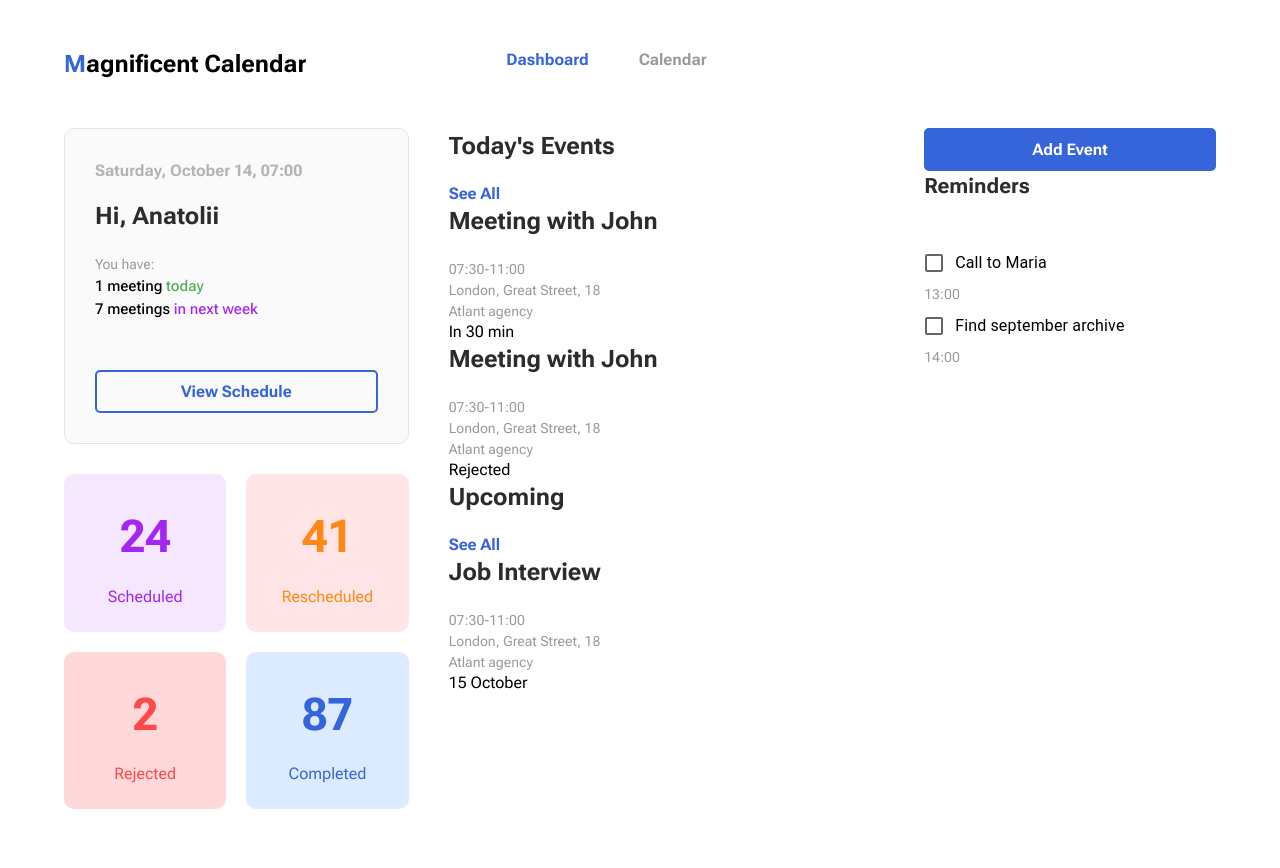
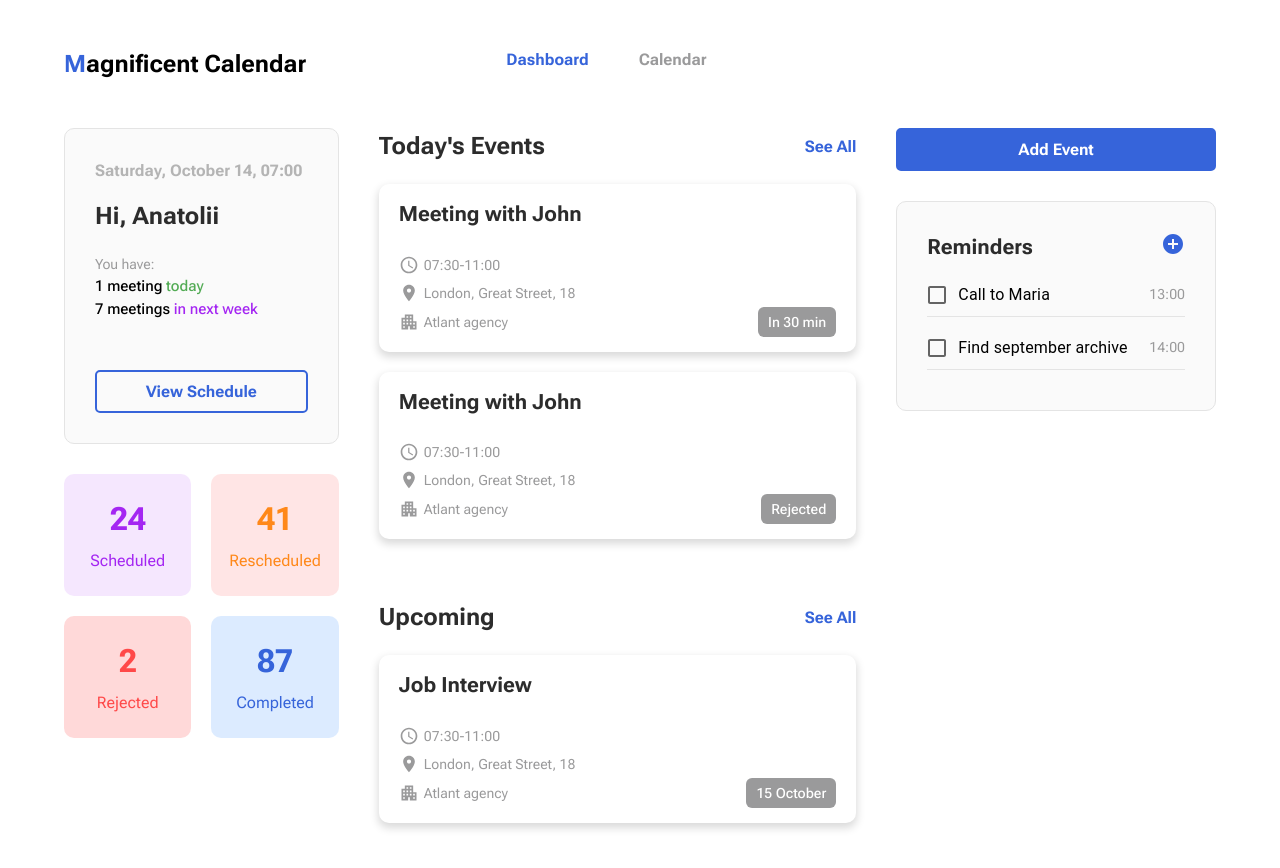
Before and after one commit to yukhymovych/calendar, a React (Create React App) app: page / in a window 1280 px wide. Shown: the top 868 px of the page. Before the commit the page ends 809 px from the top, so only its background shows below. Built offline with nearby package versions, Linux system fonts and the light colour scheme.

Commit message:
styles for middle and right columns

```diff
--- a/package.json
+++ b/package.json
@@ -5,6 +5,7 @@
   "dependencies": {
     "@emotion/react": "^11.10.5",
     "@emotion/styled": "^11.10.5",
+    "@mui/icons-material": "^5.11.0",
     "@mui/material": "^5.11.6",
     "@testing-library/jest-dom": "^5.16.5",
     "@testing-library/react": "^13.4.0",
--- a/src/App.css
+++ b/src/App.css
@@ -17,7 +17,7 @@ a {
   font-size: 14px;
   margin: 0;
   line-height: 1.5;
-  color: #9A9A9B;
+  color: #9a9a9b;
 }
 .big-p {
   font-size: 16px;
@@ -59,7 +59,7 @@ a {
   background-color: transparent;
   color: #3664da;
 }
-.button:active{
+.button:active {
   background-color: black;
   border: 2px solid black;
   color: white;
@@ -72,15 +72,15 @@ a {
   color: white;
   background-color: #3664da;
 }
-.outlined:active{
+.outlined:active {
   background-color: black;
   border: 2px solid black;
 }
 .today {
-  color: #52AB54;
+  color: #52ab54;
 }
 .upcoming {
-  color: #A426F2;
+  color: #a426f2;
 }
 
 .header {
@@ -101,7 +101,7 @@ a {
   gap: 50px;
 }
 .link {
-  color: #9A9A9B;
+  color: #9a9a9b;
   font-size: 16px;
   font-weight: 700;
   transition: 0.2s;
@@ -124,7 +124,7 @@ a {
   max-width: 30%;
 }
 .user-info {
-  background-color: #FAFAFA;
+  background-color: #fafafa;
   border-radius: 10px;
   border: 1px solid #e4e4e4;
   padding: 30px;
@@ -154,12 +154,12 @@ a {
   border-radius: 10px;
 }
 .staticstic__box-color-1 {
-  background-color: #F5E7FE;
-  color: #A426F2;
+  background-color: #f5e7fe;
+  color: #a426f2;
 }
 .staticstic__box-color-2 {
   background-color: #ff505025;
-  color: #ff8819
+  color: #ff8819;
 }
 .staticstic__box-color-3 {
   background-color: #ff66663f;
@@ -173,10 +173,10 @@ a {
 }
 .statistic__number {
   font-weight: bold;
-  font-size: 45px;
+  font-size: 32px;
   text-align: center;
   margin: 0;
-  line-height: 1.5;
+  line-height: 1;
 }
 .statistic__name {
   text-align: center;
@@ -184,16 +184,43 @@ a {
 
 .event-list {
   flex-grow: 3;
+  width: 40%;
 }
 .event-list__row {
+  margin-bottom: 60px;
 }
 .event-list__top {
+  display: flex;
+  justify-content: space-between;
+  align-items: center;
+}
+.event-list__top .h2 {
+  margin-bottom: 0;
 }
 .event-list__item {
+  box-shadow: 0 4px 8px 1px rgba(0, 0, 0, 0.15);
+  border-radius: 10px;
+  margin: 20px 0;
+  padding: 15px 20px;
+}
+.event-list__item .p {
+  display: flex;
+  align-items: center;
+  gap: 5px;
+  line-height: 2;
 }
 .event-list__item-bottom {
+  display: flex;
+  justify-content: space-between;
 }
 .event-list__item-time {
+  font-size: 14px;
+  font-weight: 500;
+  color: white;
+  background-color: #9a9a9b;
+  display: inline-block;
+  padding: 7px 10px;
+  border-radius: 6px;
 }
 
 .right-sidebar {
@@ -203,8 +230,23 @@ a {
 .right-sidebar__calendar {
 }
 .right-sidebar__reminder {
+  background-color: #fafafa;
+  border-radius: 10px;
+  border: 1px solid #e4e4e4;
+  padding: 30px;
+  margin-top: 30px;
 }
 .reminder__top {
+  display: flex;
+  justify-content: space-between;
+}
+.reminder__top .h3 {
+  margin-bottom: 0;
 }
 .reminder__item {
+  display: flex;
+  justify-content: space-between;
+  align-items: center;
+  border-bottom: 1px solid #e4e4e4;
+  margin: 10px 0;
 }
--- a/src/App.tsx
+++ b/src/App.tsx
@@ -6,6 +6,10 @@ import {
   Checkbox,
   FormControlLabel,
 } from "@mui/material";
+import AccessTimeIcon from "@mui/icons-material/AccessTime";
+import PlaceIcon from "@mui/icons-material/Place";
+import ApartmentIcon from "@mui/icons-material/Apartment";
+import AddCircleOutlinedIcon from "@mui/icons-material/AddCircleOutlined";
 import "./App.css";
 
 function App() {
@@ -87,36 +91,36 @@ function App() {
                 </a>
               </div>
               <div className="event-list__item">
-                <h2 className="h2">Meeting with John</h2>
+                <h2 className="h3">Meeting with John</h2>
                 <p className="p">
-                  <img src="/" alt="" />
+                  <AccessTimeIcon fontSize="small" />
                   07:30-11:00
                 </p>
                 <p className="p">
-                  <img src="/" alt="" />
+                  <PlaceIcon fontSize="small" />
                   London, Great Street, 18
                 </p>
                 <div className="event-list__item-bottom">
                   <p className="p">
-                    <img src="/" alt="" />
+                    <ApartmentIcon fontSize="small" />
                     Atlant agency
                   </p>
                   <div className="event-list__item-time">In 30 min</div>
                 </div>
               </div>
               <div className="event-list__item">
-                <h2 className="h2">Meeting with John</h2>
+                <h2 className="h3">Meeting with John</h2>
                 <p className="p">
-                  <img src="/" alt="" />
+                  <AccessTimeIcon fontSize="small" />
                   07:30-11:00
                 </p>
                 <p className="p">
-                  <img src="/" alt="" />
+                  <PlaceIcon fontSize="small" />
                   London, Great Street, 18
                 </p>
                 <div className="event-list__item-bottom">
                   <p className="p">
-                    <img src="/" alt="" />
+                    <ApartmentIcon fontSize="small" />
                     Atlant agency
                   </p>
                   <div className="event-list__item-time">Rejected</div>
@@ -132,18 +136,18 @@ function App() {
                 </a>
               </div>
               <div className="event-list__item">
-                <h2 className="h2">Job Interview</h2>
+                <h2 className="h3">Job Interview</h2>
                 <p className="p">
-                  <img src="/" alt="" />
+                  <AccessTimeIcon fontSize="small" />
                   07:30-11:00
                 </p>
                 <p className="p">
-                  <img src="/" alt="" />
+                  <PlaceIcon fontSize="small" />
                   London, Great Street, 18
                 </p>
                 <div className="event-list__item-bottom">
                   <p className="p">
-                    <img src="/" alt="" />
+                    <ApartmentIcon fontSize="small" />
                     Atlant agency
                   </p>
                   <div className="event-list__item-time">15 October</div>
@@ -158,9 +162,9 @@ function App() {
             <div className="right-sidebar__reminder">
               <div className="reminder__top">
                 <h3 className="h3">Reminders</h3>
-                <Button>
-                  <img src="/" alt="" />
-                </Button>
+                <div>
+                  <AddCircleOutlinedIcon sx={{ color: "#3664da" }} />
+                </div>
               </div>
               <div className="reminder__item">
                 <FormControlLabel
```
Also changed, not shown: 1 other file (tests, documents, lock files or other folders).
